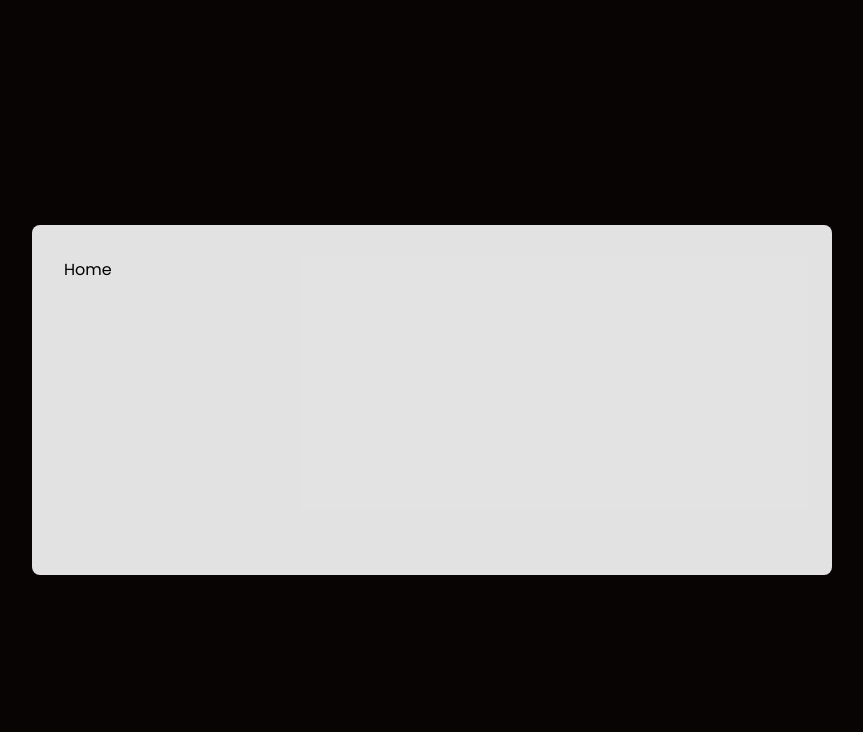
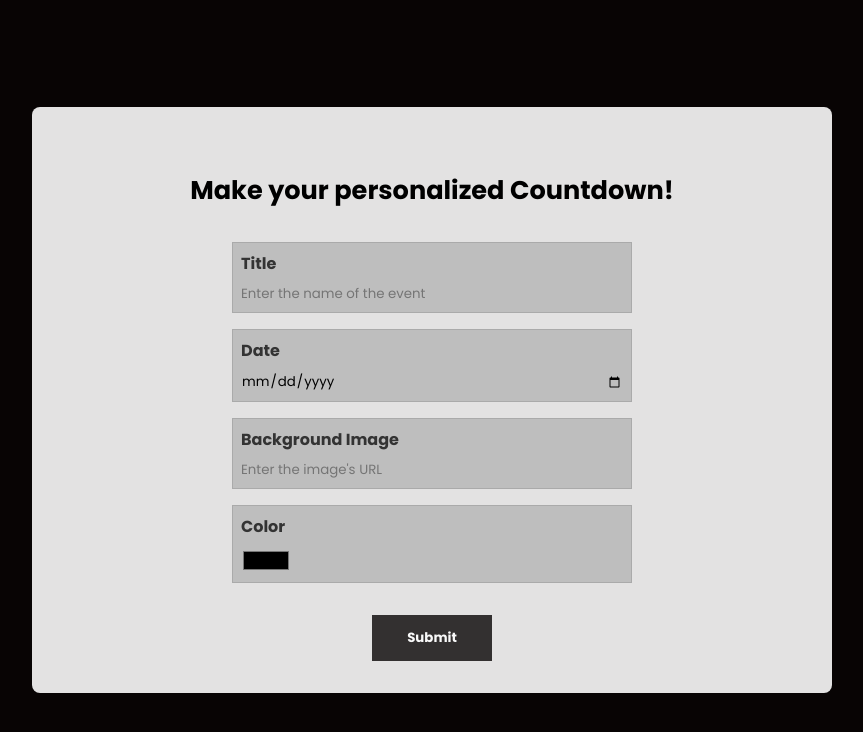
Before and after one commit to mat-afk/countdown-timer, a React (Vite) app: page / in a window 1280 px wide. Shown: the top 732 px of the page, without its empty margins (208-1071 px from the left). Built offline with nearby package versions, Linux system fonts and the light colour scheme.

Commit message:
feat: Home component and styles

```diff
--- /dev/null
+++ b/src/routes/Home.css
@@ -0,0 +1,54 @@
+.home h2 {
+  text-align: center;
+  font-size: 1.6rem;
+  margin: 2rem 1.5rem;
+}
+
+.countdown-form {
+  display: flex;
+  flex-direction: column;
+  gap: 1rem;
+  max-width: 400px;
+  margin: 0 auto;
+}
+
+.countdown-form label {
+  display: flex;
+  flex-direction: column;
+  gap: 0.5rem;
+  background-color: #bebebe;
+  border: 1px solid #aaa;
+  padding: 0.5rem;
+}
+
+.countdown-form label span {
+  font-weight: bold;
+  color: #333333;
+}
+
+.countdown-form label input {
+  border: none;
+  background-color: transparent;
+}
+
+.countdown-form label input:focus {
+  outline: none;
+}
+
+.countdown-form button {
+  align-self: center;
+  margin-top: 1rem;
+  background-color: #080404;
+  color: #fff;
+  font-weight: bold;
+  width: 120px;
+  padding: 0.8rem;
+  cursor: pointer;
+  opacity: 0.8;
+  border: none;
+  transition: 0.4s;
+}
+
+.countdown-form button:hover {
+  opacity: 1;
+}
--- a/src/routes/Home.jsx
+++ b/src/routes/Home.jsx
@@ -1,7 +1,39 @@
-import React from "react";
-
+import "./Home.css";
 const Home = () => {
-  return <div>Home</div>;
+  return (
+    <div className="home">
+      <h2>Make your personalized Countdown!</h2>
+      <form className="countdown-form">
+        <label>
+          <span>Title</span>
+          <input
+            type="text"
+            name="title"
+            id="title"
+            placeholder="Enter the name of the event"
+          />
+        </label>
+        <label>
+          <span>Date</span>
+          <input type="date" name="date" id="date" />
+        </label>
+        <label>
+          <span>Background Image</span>
+          <input
+            type="text"
+            name="image"
+            id="image"
+            placeholder="Enter the image's URL"
+          />
+        </label>
+        <label>
+          <span>Color</span>
+          <input type="color" name="color" id="color" />
+        </label>
+        <button type="submit">Submit</button>
+      </form>
+    </div>
+  );
 };
 
 export default Home;
```
